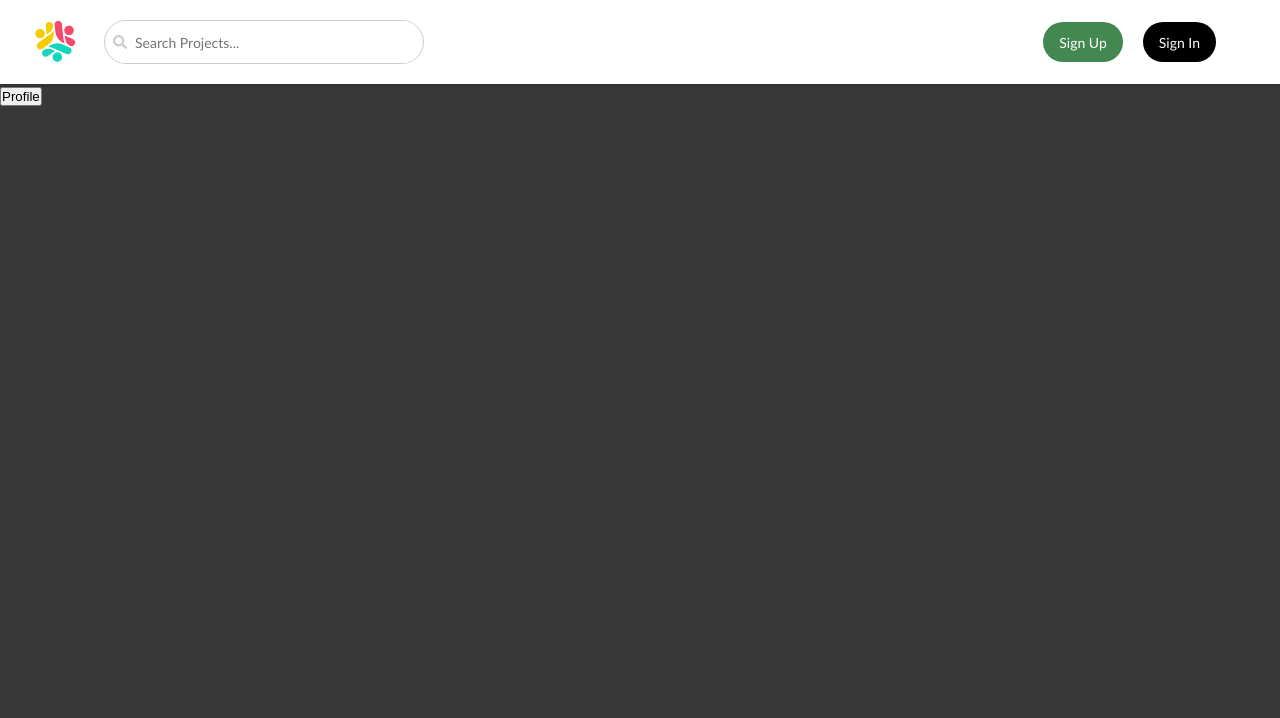
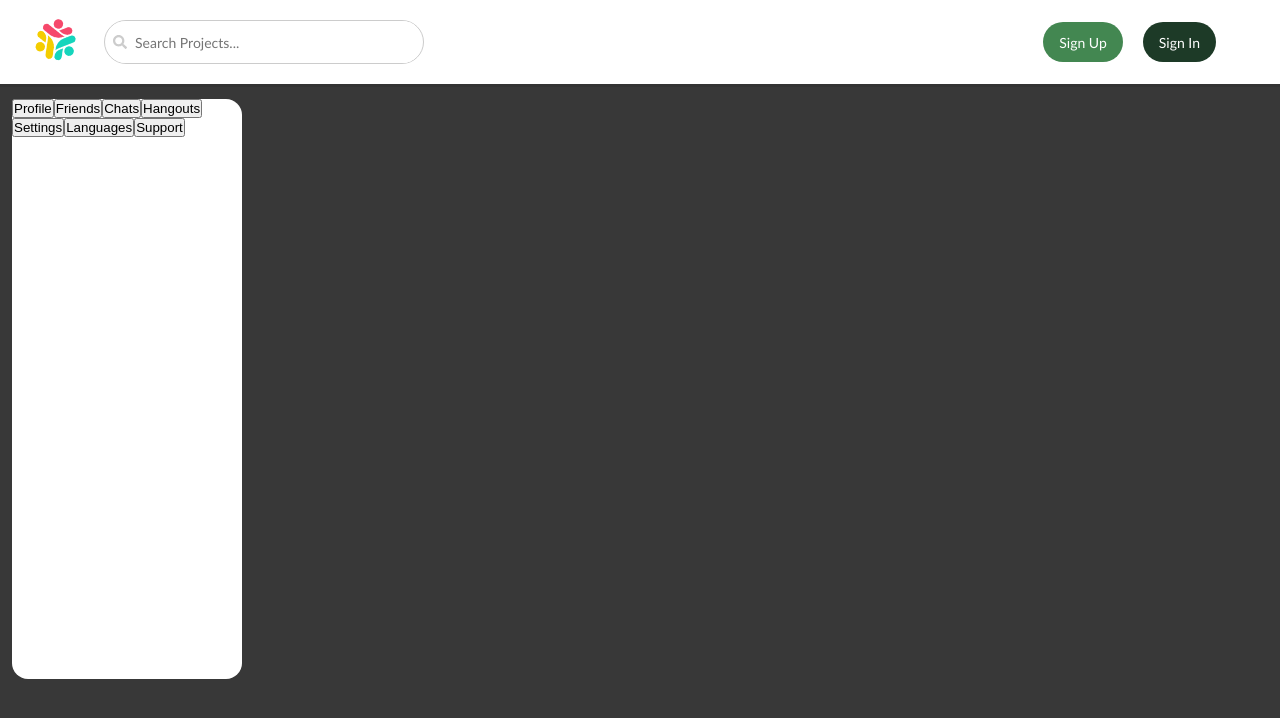
Before and after one commit to Scroll120/gettogether, a React (Vite) app in the folder frontend/: page /dashboard in a window 1280 px wide. Shown: the top 718 px of the page. Built offline with nearby package versions, Linux system fonts and the light colour scheme.

Commit message:
fixed button style

```diff
--- a/frontend/src/components/Dashboard/DashboardLayout.jsx
+++ b/frontend/src/components/Dashboard/DashboardLayout.jsx
@@ -8,7 +8,19 @@ export default function DashboardLayout () {
 
     return (
         <section className="dashboard-section">
-            <button onClick={() => navigate("/dashboard/me")}>Profile</button>
+            <div className="dashboard-sidebar">
+                <div className="dashboard-top-section">
+                    <button className="dashboard-button" onClick={() => navigate("/dashboard/me")}>Profile</button>
+                    <button className="dashboard-button" onClick={() => navigate("/dashboard/friends")}>Friends</button>
+                    <button className="dashboard-button" onClick={() => navigate("/dashboard/chats")}>Chats</button>
+                    <button className="dashboard-button" onClick={() => navigate("/dashboard/hangouts")}>Hangouts</button>
+                </div>
+                <div className="dashboard-bottom-section">
+                    <button className="dashboard-button" onClick={() => navigate("/dashboard/settings")}>Settings</button>
+                    <button className="dashboard-button" onClick={() => navigate("/dashboard/languages")}>Languages</button>
+                    <button className="dashboard-button" onClick={() => navigate("/dashboard/support")}>Support</button>
+                </div>
+            </div>
             <Outlet/>
         </section>
     )
--- a/frontend/src/components/Dashboard/dashboardLayout.css
+++ b/frontend/src/components/Dashboard/dashboardLayout.css
@@ -0,0 +1,14 @@
+.dashboard-section {
+    position: relative;
+    width: 100%;
+    overflow: hidden;
+}
+
+.dashboard-sidebar {
+    margin: 12px;
+    position: relative;
+    width: 18%;
+    height: 580px;
+    background-color: white;
+    border-radius: 16px;
+}
--- a/frontend/src/components/NavBar/navBar.css
+++ b/frontend/src/components/NavBar/navBar.css
@@ -132,7 +132,7 @@
 }
 
 .sign-in {
-  background-color: rgb(0,0,0);
+  background-color: rgb(29, 58, 39);
 }
 
 .sign-out {
```
